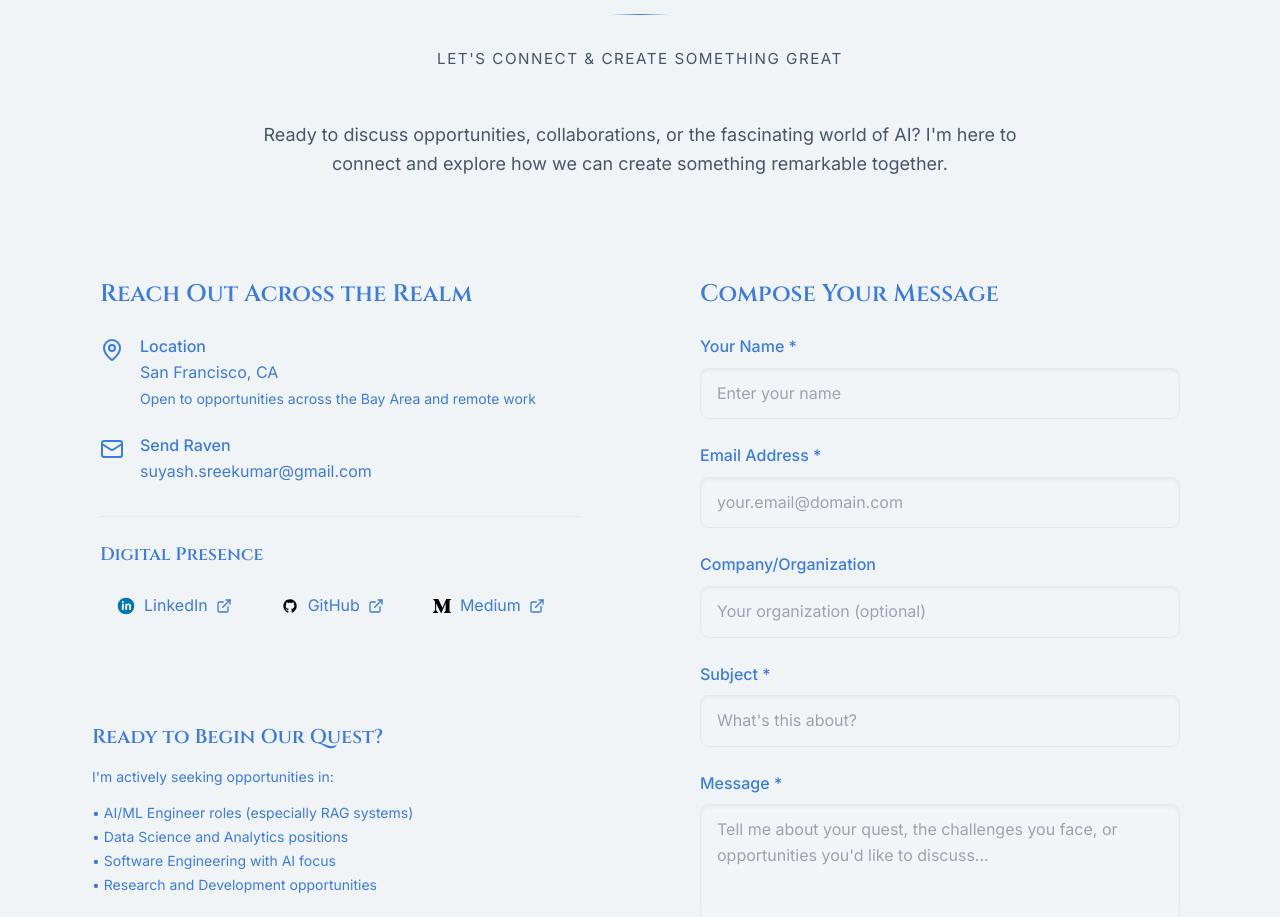
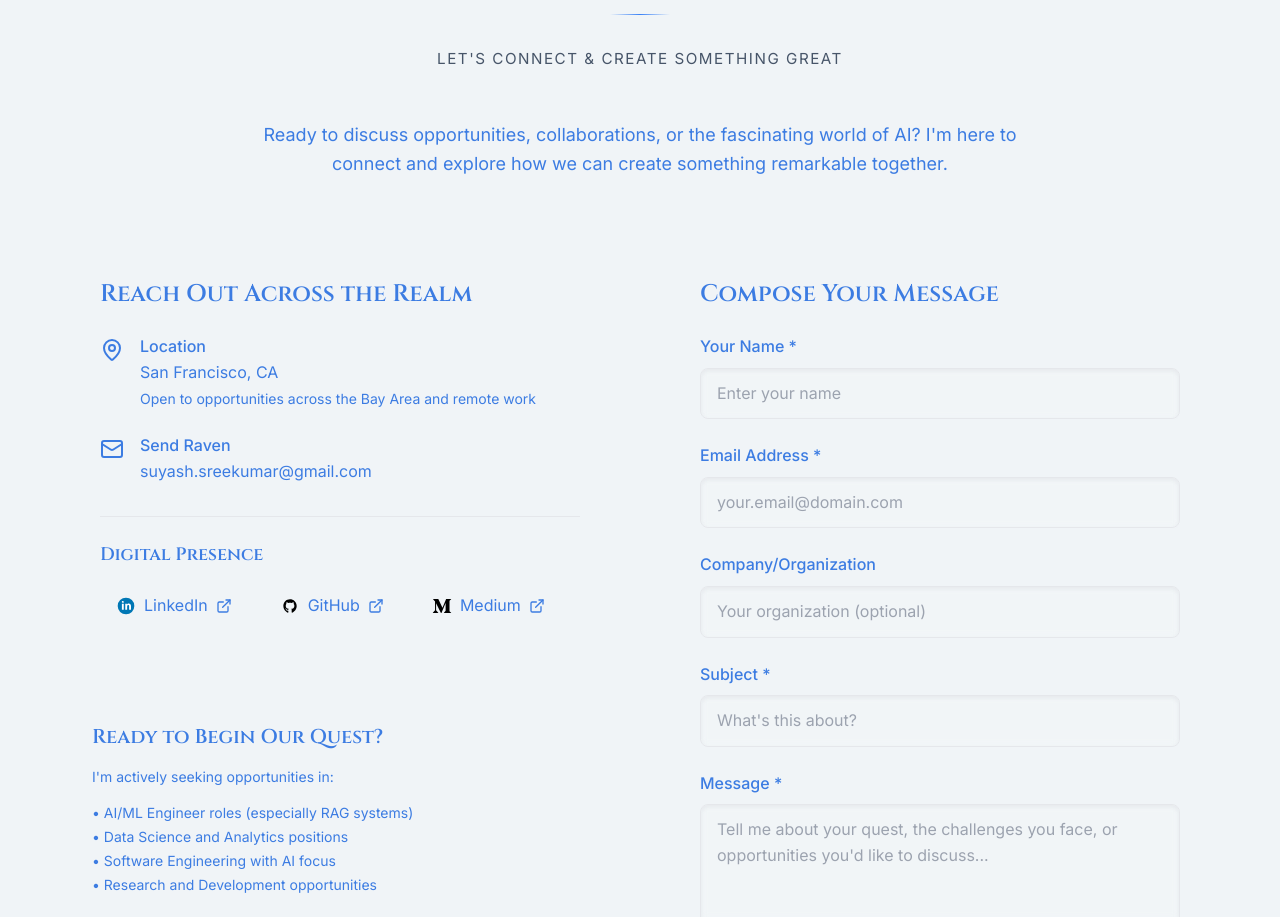
Before and after one commit to suyash8991/portfolio, a React (Vite) app: page / in a window 1280 px wide. Shown: the part 6380-7297 px from the top of the page. Built offline with nearby package versions, Linux system fonts and the light colour scheme.

Commit message:
feat: improve contact section text visibility with white color

```diff
--- a/src/components/sections/Contact.tsx
+++ b/src/components/sections/Contact.tsx
@@ -132,7 +132,7 @@ const Contact = () => {
             <p className="section-subtitle">
               Let's Connect & Create Something Great
             </p>
-            <p className="text-lg text-text-secondary max-w-3xl mx-auto text-center leading-relaxed">
+            <p className="text-lg text-stark-white max-w-3xl mx-auto text-center leading-relaxed">
               Ready to discuss opportunities, collaborations, or the fascinating world of AI?
               I'm here to connect and explore how we can create something remarkable together.
             </p>
```
